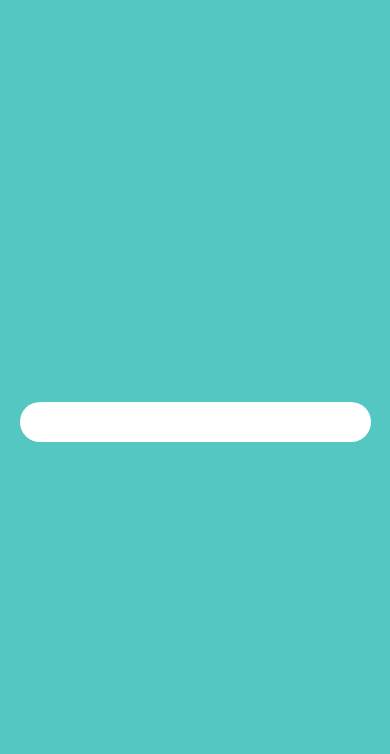
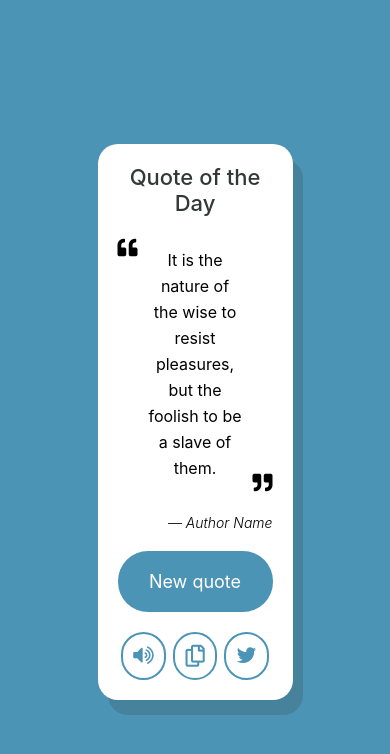
Before and after one commit to Talita-S/AppsReact, a React Native app in the folder App14-FraseAsyncStorage/: screen / in a window 390 px wide. Shown: the top 754 px of the page. Built offline with nearby package versions, Linux system fonts and the light colour scheme.

Commit message:
Card de citação criado e estilizado

```diff
--- a/App14-FraseAsyncStorage/App.js
+++ b/App14-FraseAsyncStorage/App.js
@@ -1,15 +1,38 @@
 import React from 'react';
-import { View, Text } from 'react-native';
+import { View, Text, TouchableOpacity, StatusBar } from 'react-native';
 
 import FontAwesome5 from 'react-native-vector-icons/FontAwesome5';
+import FontAwesome from 'react-native-vector-icons/FontAwesome';
 
-import './styles.js';
 import { styles } from './styles.js';
 
 const App = () => {
     return(
       <View style={styles.container}>
+
+        <StatusBar barStyle='light-content' />
+
         <View style={styles.card}>
+          <Text style={styles.title}>Quote of the Day</Text>
+          <FontAwesome5 name='quote-left' style={styles.quoteIcon}/>
+          <Text style={styles.quote}>It is the nature of the wise to resist pleasures, but the foolish to be a slave of them.</Text>
+          <FontAwesome5 name='quote-right' style={styles.quoteIconRight}/>
+          <Text style={styles.authorName}>— Author Name</Text>
+          <TouchableOpacity style={styles.button}>
+            <Text style={styles.newQuote}>New quote</Text>
+          </TouchableOpacity>
+
+          <View style={styles.optionsContainer}>
+            <TouchableOpacity style={styles.optionButton}>
+              <FontAwesome name='volume-up' size={22} style={styles.optionIcon}/>
+            </TouchableOpacity>
+            <TouchableOpacity style={styles.optionButton}>
+              <FontAwesome5 name='copy' size={22} style={styles.optionIcon}/>
+            </TouchableOpacity>
+            <TouchableOpacity style={styles.optionButton}>
+              <FontAwesome name='twitter' size={22} style={styles.optionIcon}/>
+            </TouchableOpacity>
+          </View>
 
         </View>
       </View>
--- a/App14-FraseAsyncStorage/styles.js
+++ b/App14-FraseAsyncStorage/styles.js
@@ -5,13 +5,75 @@ const styles = StyleSheet.create({
         flex: '1',
         justifyContent:'center',
         alignItems:'center',
-        backgroundColor: '#54c7c3'
+        backgroundColor: '#4c94b5'
     },
     card: {
-        width: '90%',
+        width: '50%',
         backgroundColor: '#fff',
+        shadowColor: '#333837',
+        shadowOffset: {width: 10, height: 15},
+        shadowOpacity: 0.2,
         borderRadius: '20px',
         padding: '20px'
+    },
+    title: {
+        textAlign: 'center',
+        fontSize: '22px',
+        fontWeight: '500',
+        color: '#333837',
+        marginBottom: '20px'
+    },
+    quote: {
+        fontSize: '16px',
+        lineHeight: '26px',
+        fontWeight: '400',
+        textAlign: 'center',
+        color: '#000',
+        marginBottom: '10px',
+        paddingHorizontal: '30px'
+    },
+    authorName: {
+        textAlign: 'right',
+        fontWeight: '300',
+        fontStyle: 'italic',
+        fontSiize: '16px',
+        color: '#000'
+    },
+    button: {
+        backgroundColor: '#4c94b5',
+        padding: '20px',
+        borderRadius: '30px',
+        marginVertical: '20px'
+    },
+    newQuote: {
+        color: '#fff',
+        fontSize: '18px',
+        textAlign: 'center'
+    },
+    quoteIcon: {
+        fontSize: '20px',
+        marginBottom: '-12px',
+        color: '#000'
+    },
+    quoteIconRight: {
+        fontSize: '20px',
+        color: '#000',
+        textAlign: 'right',
+        marginTop: '-20px',
+        marginBottom: '20px'
+    },
+    optionsContainer: {
+        flexDirection: 'row',
+        justifyContent: 'space-around'
+    },
+    optionIcon: {
+        color: '#4c94b5'
+    },
+    optionButton: {
+        borderWidth: '2px',
+        borderColor: '#4c94b5',
+        borderRadius: '50px',
+        padding: '10px'
     }
 });
 
```
